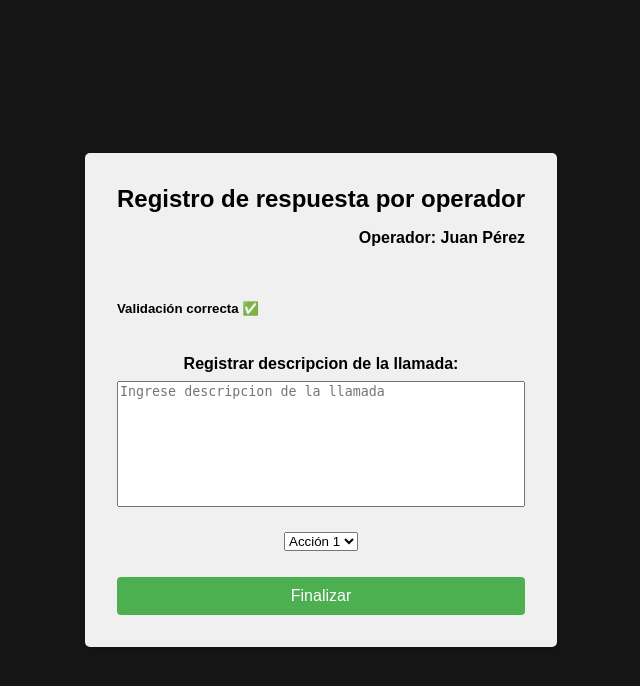
After one commit to Rodrigit-hub/Disenio2023, a Django app: page /informacion_valida in a window 1280 px wide. The commit adds this page. Shown: the top 686 px of the page, without its empty margins (319-959 px from the left). Run offline with Django 4.2, Linux system fonts and the light colour scheme.

Commit message:
posible version final

```diff
--- a/tpi_diseño_django/app_operador/templates/app_operador/base.html
+++ b/tpi_diseño_django/app_operador/templates/app_operador/base.html
@@ -9,11 +9,23 @@
       rel="stylesheet"
       type="text/css"
       href="{% static 'css/styles.css' %}" />
+    <link
+      rel="shortcut icon"
+      type="image/x-icon"
+      href="{% static 'images/favicon.ico' %}" />
     <script defer src="{% static 'js/script.js' %}"></script>
-    <title>Página principal</title>
+    <title>Registar respuesta operador</title>
   </head>
 
   <body>
+    <main>
+      <header>
+        <h2>Registro de respuesta por operador</h2>
+        <h4 class="operador-h4">
+          Operador: <span>{{operador.nombre}} {{operador.apellido}}</span>
+        </h4>
+      </header>
+      {% block content %} {% endblock %} {% comment %}
       <main>
         <header>
           <h2>Registro de respuesta por operador</h2>
@@ -100,5 +112,7 @@
           </form>
         </div>
       </main>
+      {% endcomment %}
+    </main>
   </body>
 </html>
--- /dev/null
+++ b/tpi_diseño_django/app_operador/templates/app_operador/confirmacion.html
@@ -0,0 +1,28 @@
+{% extends "app_operador/base.html" %} {% block content %}
+<form
+  id="form_finalizar_validacion"
+  action="finalizar_validacion"
+  class="form"
+  method="POST">
+  {% csrf_token %}
+  <div class="form-group">
+    <h5 class="validacion-correcta">Validación correcta ✅️</h5>
+    <label class="textarea-label" for="descripcion_llamada">
+      <span>Registrar descripcion de la llamada:</span>
+      <textarea
+        id="descripcion_llamada"
+        placeholder="Ingrese descripcion de la llamada"
+        rows="8"
+        cols="48"></textarea>
+    </label>
+  </div>
+  <select>
+    <option>Acción 1</option>
+    <option>Acción 2</option>
+    <option>Acción 3</option>
+  </select>
+  <div class="form-group">
+    <button type="submit">Finalizar</button>
+  </div>
+</form>
+{% endblock %}
--- a/tpi_diseño_django/app_operador/views.py
+++ b/tpi_diseño_django/app_operador/views.py
@@ -1,11 +1,11 @@
 import json
 from django.shortcuts import render
-from django.http import HttpRequest, HttpResponse, JsonResponse
+from django.http import HttpRequest, JsonResponse
 from .controller import GestorRtaOperador
 from .models import Llamada, Estado, Cliente, SubOpcionLlamada, CategoriaLlamada, OpcionLlamada, InformacionCliente, Validacion
-# from .forms import VerificarValidacionForm
 
-#     Consultas de saldo: Permite a los usuarios verificar el saldo actual de su tarjeta de crédito.
+
+# Consultas de saldo: Permite a los usuarios verificar el saldo actual de su tarjeta de crédito.
 
 # Pagos: Proporciona opciones para realizar pagos de la tarjeta de crédito, ya sea mediante transferencias bancarias, pagos en línea u otros métodos disponibles.
 
@@ -25,6 +25,7 @@ from .models import Llamada, Estado, Cliente, SubOpcionLlamada, CategoriaLlamada
 # SE ENCARGA DE QUE EXISTA UNA LLAMADA ANTES DE INSTANCIAR EL GESTOR
 
 # Inicializo el gestor con la llamada obtenida en el proceso de arriba
+operador = {'nombre': 'Juan', 'apellido': 'Pérez'}
 gestor = GestorRtaOperador()
 
 
@@ -107,7 +108,7 @@ def index(request):
             audioMensajeSubOpciones='Si cuenta con los datos de la tarjeta (1) - Si no cuenta con los datos de la tarjeta (2) - Si deasea comunicarse con un responsable de atención al cliente- Finalizar llamada',
             mensajeSubOpciones='',
             nroOrden=1,
-            nombre='Informar un robo y solicitar una nueva tarjeta',
+            nombre='Solicitar una nueva tarjeta',
             categoria=categoriaSeleccionada
         )
         opcionSeleccionada.save()
@@ -120,7 +121,7 @@ def index(request):
     if not SubOpcionLlamada.objects.exists():
         subOpcionSeleccionada = SubOpcionLlamada(
             nroOrden=1,
-            nombre='Si cuenta con los datos de la tarjeta',
+            nombre='Cuenta con los datos de la tarjeta',
             opcion=opcionSeleccionada
         )
         subOpcionSeleccionada.save()
@@ -155,15 +156,13 @@ def index(request):
     #     tipoInfomacion = InformacionCliente.objects.first()
 
     # Ya instanciado el gestor, debería comenzar el CU
-    # Probablemente haya que pasarle más cosas en un futuro
     gestor.recibirLlamada(llamadaActual)
-    # cliente, categoria, opcion, subopcion =
     nombreCliente, categoria, opcion, subOpcion = gestor.obtenerDatosLlamada()
     validaciones = gestor.buscarValidaciones(subOpcion)
-    # gestor.finalizarLlamada()
-    # Context creado para enviar los datos al html para poder ser visualizados por el operador
+
     context = {
         'llamada': llamadaActual,
+        'operador': operador,
         'cliente': nombreCliente,
         'categoria': categoria,
         'opcion': opcion,
@@ -171,7 +170,7 @@ def index(request):
         'validaciones': validaciones
     }
 
-    return render(request, 'app_operador/base.html', context)
+    return render(request, 'app_operador/formulario.html', context)
 
 
 def verificar_validacion(request: HttpRequest):
@@ -186,6 +185,31 @@ def verificar_validacion(request: HttpRequest):
         validacion_data=validacion_data
     )
     if esInformacionValida:
-        return JsonResponse({"status": "Validado con éxito"})
+        return JsonResponse({"status": "exito"})
     else:
-        return JsonResponse({"status": "Información inválida"})
+        return JsonResponse({"status": "invalido"})
+
+
+def informacion_valida(request: HttpRequest):
+    context = {"operador": operador}
+    return render(request, "app_operador/confirmacion.html", context)
+
+
+def informacion_invalida(request: HttpRequest):
+    context = {"operador": operador}
+    return render(request, "app_operador/invalida.html", context)
+
+
+def finalizar_validacion(request: HttpRequest):
+    if request.method == 'POST':
+        data = json.loads(request.body)
+        descripcionLlamada = data.get('descripcionLlamada')
+
+        gestor.llamadaEnCurso.setDescripcionOperador(descripcionLlamada)
+        gestor.finalizarLlamada()
+        gestor.finCU()
+
+        return JsonResponse({"status": 200, "descripcion": descripcionLlamada})
+    if request.method == 'GET':
+        context = {"operador": operador}
+        return render(request, 'app_operador/finalizada.html', context)
--- a/tpi_diseño_django/ivr/urls.py
+++ b/tpi_diseño_django/ivr/urls.py
@@ -22,7 +22,11 @@ urlpatterns = [
     path('admin/', admin.site.urls),
     path("verificar_validacion", views.verificar_validacion,
          name="verificar_validacion"),
-    # path("segundo_form", views.segundo_form,
-    #      name="segundo_form"),
+    path("informacion_valida", views.informacion_valida,
+         name="informacion_valida"),
+    path("informacion_invalida", views.informacion_invalida,
+         name="informacion_invalida"),
+    path("finalizar_validacion", views.finalizar_validacion,
+         name="finalizar_validacion"),
     path('', views.index)
 ]
--- a/tpi_diseño_django/static/css/styles.css
+++ b/tpi_diseño_django/static/css/styles.css
@@ -30,7 +30,7 @@ h2 {
   margin-bottom: 1rem;
 }
 
-h4 {
+.operador-h4 {
   margin: 0;
   text-align: end;
   font-size: 16px;
@@ -67,7 +67,8 @@ input[type='text'] {
   border-radius: 6px;
 }
 
-button[type='submit'] {
+button[type='submit'],
+#button-volver {
   display: block;
   width: 100%;
   padding: 10px;
@@ -79,7 +80,8 @@ button[type='submit'] {
   font-size: 16px;
 }
 
-button[type='submit']:hover {
+button[type='submit']:hover,
+#button-volver:hover {
   background-color: #45a049;
 }
 
@@ -89,3 +91,16 @@ button[type='submit']:hover {
   border: 1px solid #ccc;
   border-radius: 4px;
 }
+
+.textarea-label span {
+  margin-bottom: 0.5rem;
+}
+
+#descripcion_llamada {
+  width: 100%;
+  resize: none;
+}
+
+.validacion-correcta {
+  text-align: start;
+}
--- a/tpi_diseño_django/static/js/script.js
+++ b/tpi_diseño_django/static/js/script.js
@@ -1,11 +1,10 @@
 const formulario = document.querySelector('#form_verificar_validacion')
-const csrfToken = document.querySelector('[name=csrfmiddlewaretoken]').value
+const formularioFinalizar = document.querySelector('#form_finalizar_validacion')
 
-formulario.addEventListener('submit', e => {
+formulario?.addEventListener('submit', e => {
   e.preventDefault()
   const idLlamada = document.querySelector('#id_llamada').value
   const nombreCliente = document.querySelector('#nombre_cliente').value
-  const estadoLlamada = document.querySelector('#estado_llamada').value
   const categoriaSeleccionada = document.querySelector(
     '#categoria_seleccionada'
   ).value
@@ -23,19 +22,46 @@ formulario.addEventListener('submit', e => {
   const body = {
     idLlamada,
     nombreCliente,
-    estadoLlamada,
     categoriaSeleccionada,
     opcionSeleccionada,
     subOpcionSeleccionada,
     validacion,
     validacionData,
   }
-
+  const csrfToken = document.querySelector('[name=csrfmiddlewaretoken]').value
   fetch('/verificar_validacion', {
     method: 'POST',
     headers: { 'X-CSRFToken': csrfToken },
     body: JSON.stringify(body),
   })
-    .then(data => data.json())
-    .then(console.log)
+    .then(response => response.json())
+    .then(data => {
+      if (data.status === 'exito') {
+        window.location.href = '/informacion_valida'
+      } else {
+        window.location.href = '/informacion_invalida'
+      }
+    })
 })
+
+formularioFinalizar?.addEventListener('submit', e => {
+  e.preventDefault()
+  const descripcionLlamada = document.querySelector(
+    '#descripcion_llamada'
+  ).value
+
+  const body = {
+    descripcionLlamada,
+  }
+
+  const csrfToken = document.querySelector('[name=csrfmiddlewaretoken]').value
+  fetch('/finalizar_validacion', {
+    method: 'POST',
+    headers: { 'X-CSRFToken': csrfToken },
+    body: JSON.stringify(body),
+  })
+    .then(() => {})
+    .then(() => {
+      window.location.href = '/finalizar_validacion'
+    })
+})
```
Also changed, not shown: tpi_diseño_django/app_operador/controller/gestor_rta_operador.py (+3 -5 lines), tpi_diseño_django/app_operador/forms/validacion_form.py (deleted, +0 -11 lines), tpi_diseño_django/app_operador/models/llamada.py (+17 -5 lines), tpi_diseño_django/app_operador/templates/app_operador/detalle_cliente.html (deleted, +0 -7 lines), tpi_diseño_django/app_operador/templates/app_operador/finalizada.html (added, +10 -0 lines), tpi_diseño_django/app_operador/templates/app_operador/formulario.html (added, +79 -0 lines), tpi_diseño_django/app_operador/templates/app_operador/invalida.html (added, +9 -0 lines), tpi_diseño_django/app_operador/migrations/0001_initial.py, tpi_diseño_django/static/images/favicon.ico (added). Lines whose indentation alone changed are shown as unchanged.
